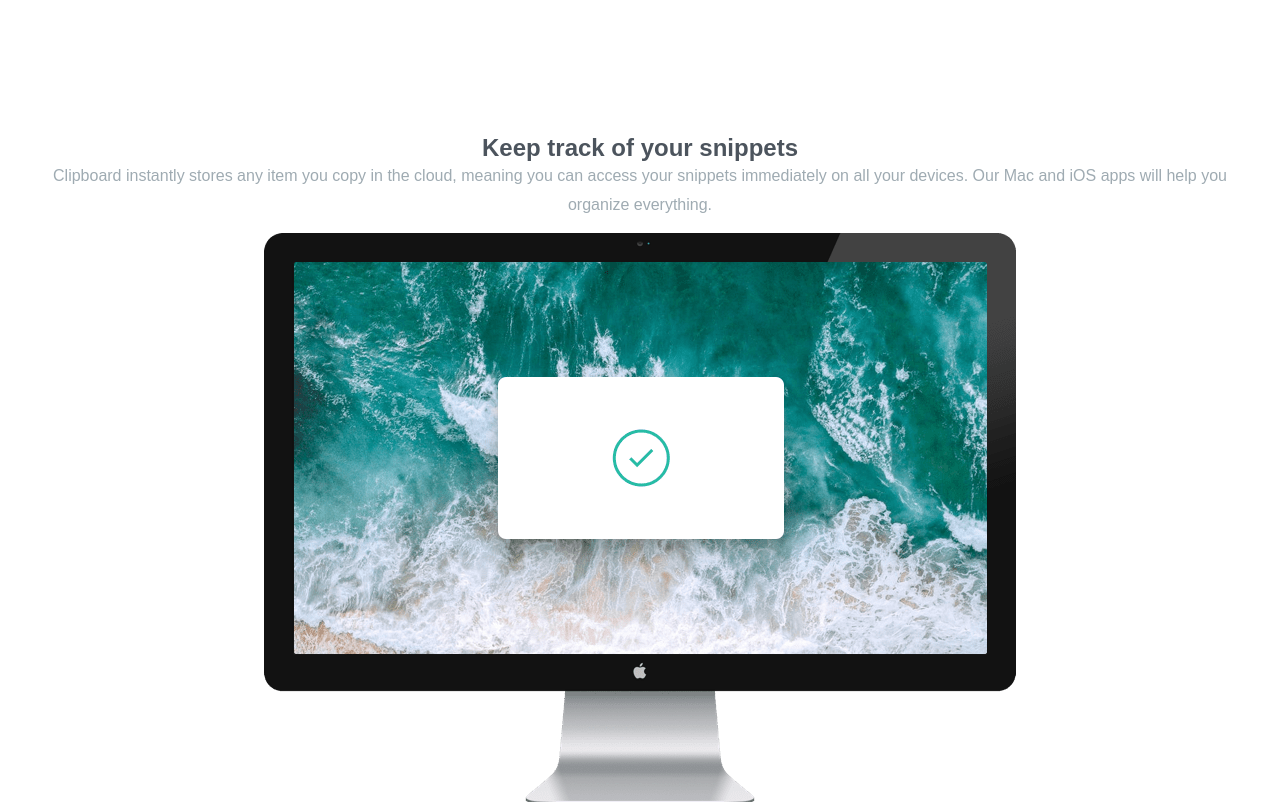
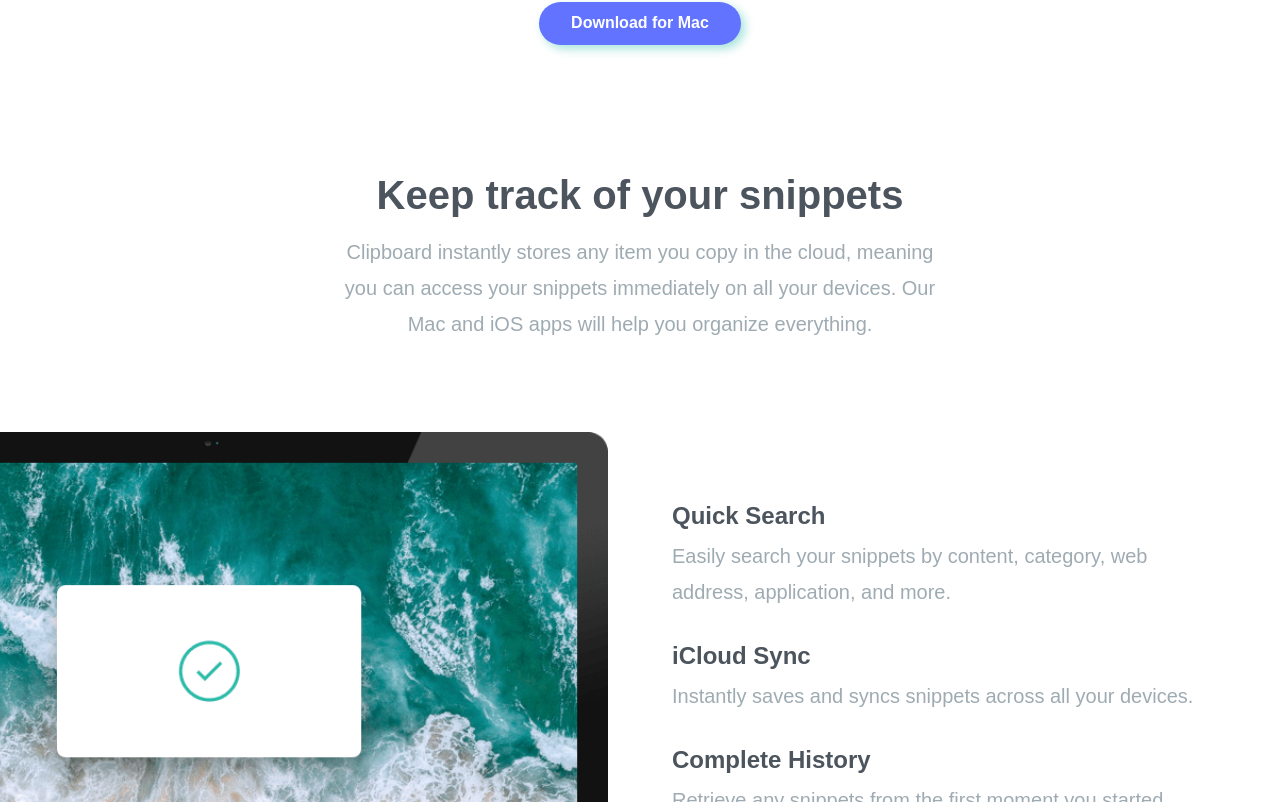
Before and after one commit to FelipeFama/clipboard-landing-page, a React (Vite) app: page / in a window 1280 px wide. Shown: the part 538-1340 px from the top of the page. Built offline with nearby package versions, Linux system fonts and the light colour scheme; a web font is replaced by a local one.

Commit message:
Responsive init

```diff
--- a/src/styles/components/secondsection.sass
+++ b/src/styles/components/secondsection.sass
@@ -2,9 +2,36 @@
 
 .section-two
     @include mixins.padding-section
+    @media screen and (min-width: 1024px)
+        max-width: 1200px
+        margin: auto
+        padding-bottom: 20rem
 
-    .computer > article:first-child
-        margin-bottom: 3rem
+@media screen and (min-width: 1024px)
+    article:first-child
+        text-align: center
+
+article:first-child h2
+    margin-bottom: 1rem
+
+article:first-child p
+    margin-bottom: 2.5rem
+    @media screen and (min-width: 1024px)
+        width: 600px
+        margin: 0 auto 10rem
+
+@media screen and (min-width: 1024px)
+    .computer
+        display: grid
+        grid-template-columns: repeat(2,1fr)
+        position: relative
+        gap: 4rem
+        align-items: center
+        > article:first-child img
+            position: absolute
+            top: -20%
+            left: -20vw
+            width: 50rem
 
     .computer > article:nth-child(2)
         @include mixins.grid
--- a/src/styles/components/showsection.sass
+++ b/src/styles/components/showsection.sass
@@ -7,9 +7,14 @@
     h1
         font-size: 2rem
         margin: 2rem 0 1rem
+        @media screen and (min-width: 1024px)
+            font-size: 3rem
 
     p
         margin-bottom: 2rem
+        @media screen and (min-width: 1024px)
+            width: 600px
+            margin: 0 auto 3rem
 
     ul
         @include mixins.center
--- a/src/styles/main.sass
+++ b/src/styles/main.sass
@@ -9,9 +9,8 @@
 
 body
     text-align: center
-
-article
-    margin-block: 0.8rem
+    @media screen and (min-width: 1024px)
+        text-align: left
 
 h1,h2,h3
     color: variables.$dark-grayish-blue
@@ -19,6 +18,8 @@ h1,h2,h3
 p
     color: variables.$grayish-blue
     line-height: 1.8
+    @media screen and (min-width: 1024px)
+        font-size: 1.25rem
 
 img
     max-width: 100%
@@ -34,3 +35,10 @@ button
 
 .button-blue
     @include mixins.btn-blue
+
+@media screen and (min-width: 1024px)
+    h2
+        font-size: 2.5rem
+
+    h3
+        font-size: 1.5rem
```
